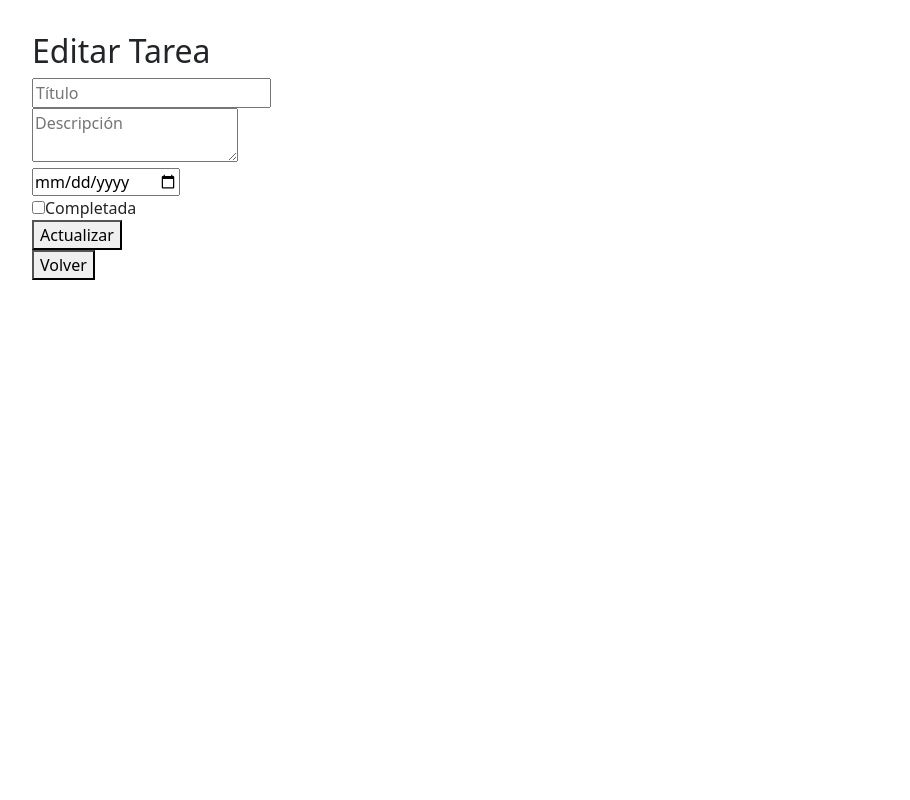
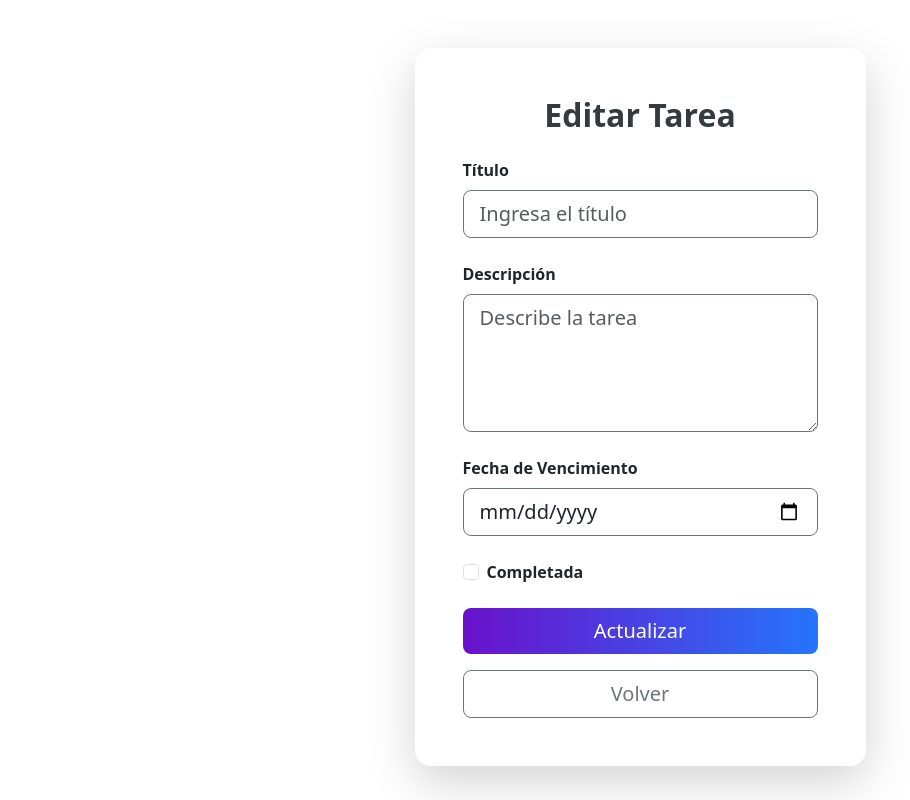
Before and after one commit to mr-leja/GestionTareas, a React (Create React App) app in the folder frontend/: page /task/edit/1 in a window 1280 px wide. Shown: the whole page, without its empty margins (0-910 px from the left). Built offline with nearby package versions, Linux system fonts and the light colour scheme; no server answers; sample sign-in values are in the browser's storage.

Commit message:
se cambio el diseno de la lista de tareas

```diff
--- a/frontend/package.json
+++ b/frontend/package.json
@@ -19,6 +19,7 @@
     "react-dom": "^19.2.0",
     "react-router-dom": "^7.9.4",
     "react-scripts": "5.0.1",
+    "sweetalert2": "^11.26.3",
     "typescript": "^4.9.5",
     "web-vitals": "^2.1.4"
   },
--- a/frontend/src/components/Tareas/TaskForm.tsx
+++ b/frontend/src/components/Tareas/TaskForm.tsx
@@ -3,6 +3,8 @@ import { createTask, updateTask, getTasks } from "../../api/taskService";
 import { useNavigate, useParams } from "react-router-dom";
 import { Task } from "../../api/taskService";
 import React from "react";
+import "bootstrap/dist/css/bootstrap.min.css";
+import Swal from "sweetalert2";
 
 export default function TaskForm() {
   const { id } = useParams();
@@ -35,57 +37,135 @@ export default function TaskForm() {
 
   const handleSubmit = async (e: React.FormEvent) => {
     e.preventDefault();
+
     if (id) {
       await updateTask(Number(id), task);
-      alert("Tarea actualizada");
+      Swal.fire({
+        icon: "success",
+        title: "Tarea actualizada",
+        showConfirmButton: false,
+        timer: 1500,
+      });
     } else {
       await createTask(task);
-      alert("Tarea creada");
+      await Swal.fire({
+        icon: "success",
+        title: id ? "Tarea actualizada" : "Tarea creada",
+        confirmButtonText: "Aceptar",
+      });
     }
+
     navigate("/tasks");
   };
 
   return (
-    <div style={{ margin: "2rem" }}>
-      <h2>{id ? "Editar Tarea" : "Nueva Tarea"}</h2>
+    <div className="container mt-5">
+      <div className="row justify-content-center">
+        <div className="col-md-6 col-lg-5">
+          <div className="card shadow-lg rounded-4 border-0">
+            <div className="card-body p-5">
+              <h2
+                className="text-center mb-4 fw-bold"
+                style={{ color: "#343a40" }}
+              >
+                {id ? "Editar Tarea" : "Nueva Tarea"}
+              </h2>
               <form onSubmit={handleSubmit}>
+                <div className="mb-4">
+                  <label htmlFor="titulo" className="form-label fw-semibold">
+                    Título
+                  </label>
                   <input
+                    id="titulo"
                     name="titulo"
                     value={task.titulo}
                     onChange={handleChange}
-          placeholder="Título"
+                    placeholder="Ingresa el título"
+                    className="form-control form-control-lg rounded-3 border-secondary"
                     required
                   />
-        <br />
+                </div>
+
+                <div className="mb-4">
+                  <label
+                    htmlFor="descripcion"
+                    className="form-label fw-semibold"
+                  >
+                    Descripción
+                  </label>
                   <textarea
+                    id="descripcion"
                     name="descripcion"
                     value={task.descripcion}
                     onChange={handleChange}
-          placeholder="Descripción"
+                    placeholder="Describe la tarea"
+                    className="form-control form-control-lg rounded-3 border-secondary"
+                    rows={4}
                     required
                   />
-        <br />
+                </div>
+
+                <div className="mb-4">
+                  <label
+                    htmlFor="fecha_vence"
+                    className="form-label fw-semibold"
+                  >
+                    Fecha de Vencimiento
+                  </label>
                   <input
                     type="date"
+                    id="fecha_vence"
                     name="fecha_vence"
                     value={task.fecha_vence}
                     onChange={handleChange}
+                    className="form-control form-control-lg rounded-3 border-secondary"
                     required
                   />
-        <br />
-        <label>
+                </div>
+
+                <div className="form-check mb-4">
                   <input
                     type="checkbox"
+                    id="estado"
                     name="estado"
                     checked={task.estado}
                     onChange={handleChange}
+                    className="form-check-input"
                   />
+                  <label
+                    className="form-check-label fw-semibold"
+                    htmlFor="estado"
+                  >
                     Completada
                   </label>
-        <br />
-        <button type="submit">{id ? "Actualizar" : "Crear"}</button>
+                </div>
+
+                <div className="d-grid gap-3">
+                  <button
+                    type="submit"
+                    className="btn btn-primary btn-lg rounded-3"
+                    style={{
+                      background:
+                        "linear-gradient(90deg, #6a11cb 0%, #2575fc 100%)",
+                      border: "none",
+                    }}
+                  >
+                    {id ? "Actualizar" : "Crear"}
+                  </button>
+
+                  <button
+                    type="button"
+                    className="btn btn-outline-secondary btn-lg rounded-3"
+                    onClick={() => navigate("/tasks")}
+                  >
+                    Volver
+                  </button>
+                </div>
               </form>
-      <button onClick={() => navigate("/tasks")}>Volver</button>
+            </div>
+          </div>
+        </div>
+      </div>
     </div>
   );
 }
--- a/frontend/src/components/Tareas/TaskList.tsx
+++ b/frontend/src/components/Tareas/TaskList.tsx
@@ -1,10 +1,10 @@
 import { useEffect, useState } from "react";
-import { getTasks, deleteTask } from "../../api/taskService";
-import { Task } from "../../api/taskService";
+import { getTasks, deleteTask, updateTask, Task } from "../../api/taskService";
 import { useNavigate } from "react-router-dom";
 import "bootstrap/dist/css/bootstrap.min.css";
 import { FontAwesomeIcon } from "@fortawesome/react-fontawesome";
 import { faUser } from "@fortawesome/free-solid-svg-icons";
+import Swal from "sweetalert2";
 
 export default function TaskList() {
   const [tasks, setTasks] = useState<Task[]>([]);
@@ -15,16 +15,43 @@ export default function TaskList() {
       const data = await getTasks();
       setTasks(data);
     } catch (error) {
-      alert("Error al cargar tareas. Verifica tu sesión.");
+      Swal.fire({
+        icon: "error",
+        title: "Error al cargar tareas",
+        text: "Verifica tu sesión.",
+      });
       navigate("/login");
     }
   };
 
   const handleDelete = async (id: number) => {
-    if (window.confirm("¿Deseas eliminar esta tarea?")) {
+    const result = await Swal.fire({
+      title: "¿Eliminar tarea?",
+      text: "Esta acción no se puede deshacer.",
+      icon: "warning",
+      showCancelButton: true,
+      confirmButtonColor: "#d33",
+      cancelButtonColor: "#3085d6",
+      confirmButtonText: "Sí, eliminar",
+      cancelButtonText: "Cancelar",
+    });
+
+    if (result.isConfirmed) {
       await deleteTask(id);
-      loadTasks();
+      await loadTasks();
+      Swal.fire({
+        icon: "success",
+        title: "Tarea eliminada",
+        showConfirmButton: false,
+        timer: 1500,
+      });
     }
+  };
+
+  const handleToggleComplete = async (task: Task) => {
+    const updatedTask = { ...task, estado: !task.estado };
+    await updateTask(task.id!, updatedTask);
+    setTasks((prev) => prev.map((t) => (t.id === task.id ? updatedTask : t)));
   };
 
   useEffect(() => {
@@ -73,13 +100,36 @@ export default function TaskList() {
             <div
               key={t.id}
               className="list-group-item list-group-item-action mb-3 rounded-3 shadow-sm"
+              style={{
+                backgroundColor: t.estado ? "#d4edda" : "white", // Verde suave si completada
+                borderLeft: t.estado
+                  ? "6px solid #28a745"
+                  : "6px solid transparent",
+              }}
             >
               <div className="d-flex justify-content-between align-items-center mb-2">
-                <h5 className="mb-0">{t.titulo}</h5>
+                <div className="d-flex align-items-center gap-2">
+                  {/* Checkbox para marcar como completada */}
+                  <input
+                    type="checkbox"
+                    checked={t.estado}
+                    onChange={() => handleToggleComplete(t)}
+                    style={{ width: "18px", height: "18px", cursor: "pointer" }}
+                  />
+                  <h5
+                    className="mb-0"
+                    style={{
+                      textDecoration: t.estado ? "line-through" : "none",
+                      color: t.estado ? "#155724" : "black",
+                    }}
+                  >
+                    {t.titulo}
+                  </h5>
+                </div>
                 <span
                   className={`badge ${t.estado ? "bg-success" : "bg-danger"}`}
                 >
-                  {t.estado ? "✔️ Completada" : "❌ Pendiente"}
+                  {t.estado ? " Completada" : "Pendiente"}
                 </span>
               </div>
               <p className="mb-1">{t.descripcion}</p>
```
Also changed, not shown: 1 other file (tests, documents, lock files or other folders). Lines whose indentation alone changed are shown as unchanged.
